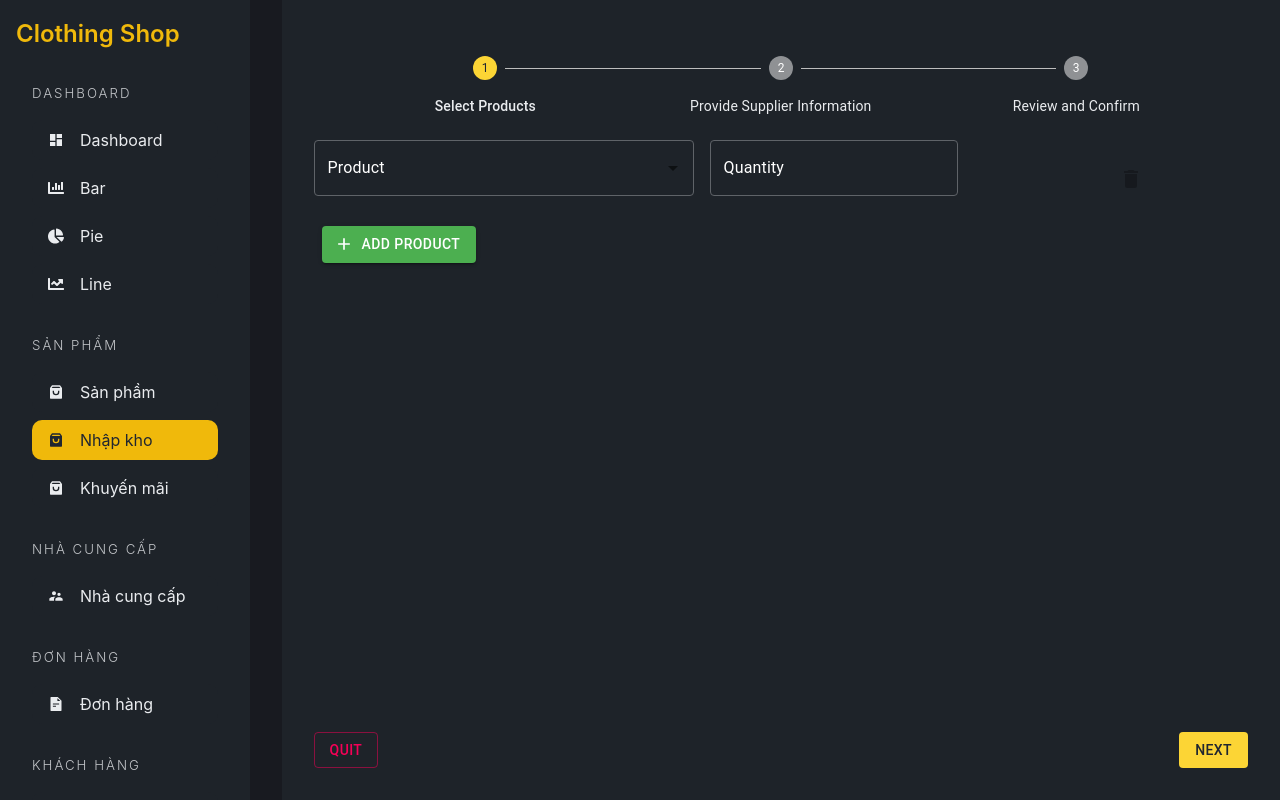
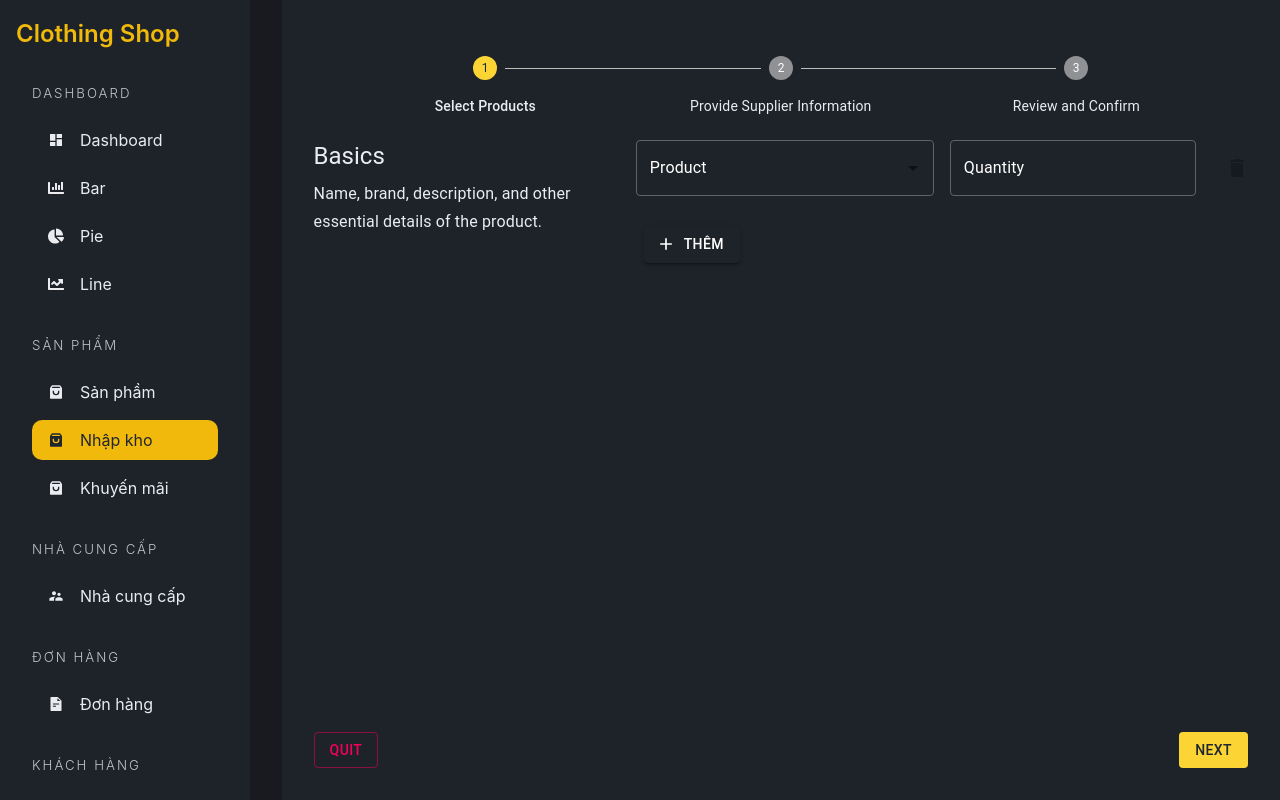
Before and after one commit to bobbibao/e-commerce-dashboard-admin, a React (Vite) app: page /admin/product/stock in a window 1280 px wide. Built offline with nearby package versions, Linux system fonts and the light colour scheme.

Commit message:
Improve ImportProductStoctForm UI

```diff
--- a/src/components/ImportProductStockForm.jsx
+++ b/src/components/ImportProductStockForm.jsx
@@ -1,5 +1,5 @@
-import React, { useState } from "react";
-import { Container, Box, makeStyles, Button, Stepper, Step, StepLabel, Grid, TextField, FormControl, InputLabel, Select, MenuItem, IconButton } from "@material-ui/core";
+import React, { useState, useEffect } from "react";
+import { Container, Box, makeStyles, Button, Typography, Stepper, Step, StepLabel, Grid, TextField, FormControl, InputLabel, Select, MenuItem, IconButton } from "@material-ui/core";
 import { useNavigate } from "react-router-dom";
 import axios from "axios";
 import AddIcon from '@material-ui/icons/Add';
@@ -56,10 +56,11 @@ const useStyles = makeStyles(theme => ({
   },
   addButton: {
     marginLeft: theme.spacing(1),
-    backgroundColor: "rgb(76, 175, 80)",
+    backgroundColor: "inherit",
     color: "#fff",
     '&:hover': {
-      backgroundColor: "rgb(67, 160, 71)"
+      color: "rgb(32, 38, 48)",
+      backgroundColor: "rgb(240, 185, 11) !important"
     }
   },
   deleteButton: {
@@ -71,6 +72,7 @@ const useStyles = makeStyles(theme => ({
     }
   },
   textfield: {
+    width: '100%',
     color: 'white',
     '& .MuiOutlinedInput-root': {
       '& fieldset': {
@@ -93,7 +95,6 @@ const useStyles = makeStyles(theme => ({
   },
   formControl: {
     color: 'white',
-    minWidth: 150,
     marginTop: theme.spacing(2),
     '& .MuiOutlinedInput-root': {
       '& fieldset': {
@@ -126,6 +127,7 @@ export default function ImportProductStockForm() {
   const [activeStep, setActiveStep] = useState(0);
   const [products, setProducts] = useState([{ product: '', quantity: '' }]);
   const [supplier, setSupplier] = useState('');
+  const [supplierDetails, setSupplierDetails] = useState(null);
   const steps = getSteps();
 
   const handleProductChange = (index, event) => {
@@ -143,14 +145,33 @@ export default function ImportProductStockForm() {
     setProducts(newProducts);
   };
 
+  const fetchSupplierDetails = async (supplierName) => {
+    try {
+      const response = await axios.get(`/api/suppliers/${supplierName}`);
+      setSupplierDetails(response.data);
+    } catch (error) {
+      console.error('Error fetching supplier details:', error);
+      setSupplierDetails(null);
+    }
+  };
+
+  const handleSupplierChange = (event, newValue) => {
+    setSupplier(newValue);
+    if (newValue) {
+      fetchSupplierDetails(newValue);
+    } else {
+      setSupplierDetails(null);
+    }
+  };
+
   function getStepContent(stepIndex) {
     switch (stepIndex) {
       case 0:
         return (
           <div>
             {products.map((product, index) => (
-              <Grid container spacing={2} key={index} alignItems="flex-end">
-                <Grid item xs={5}>
+              <Grid container spacing={2} key={index} alignItems="center">
+                <Grid item xs={6}>
                   <Autocomplete
                     options={["product1", "product2", "product3", "product4"]}
                     getOptionLabel={(option) => option}
@@ -178,7 +199,6 @@ export default function ImportProductStockForm() {
                       />
                     )}
                   />
-
                 </Grid>
                 <Grid item xs={5}>
                   <TextField
@@ -197,8 +217,8 @@ export default function ImportProductStockForm() {
                     }}
                   />
                 </Grid>
-                <Grid item xs={2}>
-                  <IconButton style={{padding: "5px"}}
+                <Grid item xs={1}>
+                  <IconButton style={{ padding: "5px" }}
                     className={classes.deleteButton}
                     onClick={() => handleRemoveProduct(index)}
                     disabled={products.length === 1}
@@ -209,23 +229,24 @@ export default function ImportProductStockForm() {
               </Grid>
             ))}
             <Button
-            style={{marginTop: "30px"}}
+              style={{ marginTop: "30px" }}
               variant="contained"
               className={classes.addButton}
               startIcon={<AddIcon />}
               onClick={handleAddProduct}
             >
-              Add Product
+              Thêm
             </Button>
           </div>
         );
       case 1:
         return (
+          <div>
             <Autocomplete
-                  options={["supplier1", "supplier2", "supplier3", "product4"]}
+              options={["supplier1", "supplier2", "supplier3", "supplier4"]}
               getOptionLabel={(option) => option}
               value={supplier}
-                  onChange={(e, newValue) => setSupplier(newValue)}
+              onChange={handleSupplierChange}
               renderInput={(params) => (
                 <TextField
                   {...params}
@@ -248,15 +269,27 @@ export default function ImportProductStockForm() {
                 />
               )}
             />
+            {supplierDetails && (
+              <Box mt={2} style={{marginTop: 10}}>
+                <Typography variant="h6">Supplier Details</Typography>
+                <Typography><strong>Name:</strong> {supplierDetails.name}</Typography>
+                <Typography><strong>Address:</strong> {supplierDetails.address}</Typography>
+                <Typography><strong>Phone:</strong> {supplierDetails.phone}</Typography>
+              </Box>
+            )}
+          </div>
         );
       case 2:
         return (
           <div>
-            <p><strong>Products:</strong></p>
+            <Typography variant="h6">Products</Typography>
+            <ul>
               {products.map((product, index) => (
-              <p key={index}>Product: {product.product}, Quantity: {product.quantity}</p>
+                <li key={index}>{product.product} - {product.quantity}</li>
               ))}
-            <p><strong>Supplier:</strong> {supplier}</p>
+            </ul>
+            <Typography variant="h6">Supplier</Typography>
+            <Typography>{supplier}</Typography>
           </div>
         );
       default:
@@ -276,6 +309,7 @@ export default function ImportProductStockForm() {
     setActiveStep(0);
     setProducts([{ product: '', quantity: '' }]);
     setSupplier('');
+    setSupplierDetails(null);
   };
 
   const handleQuit = () => {
@@ -293,6 +327,7 @@ export default function ImportProductStockForm() {
     }
   };
 
+
   return (
     <Container maxWidth="lg" className={classes.root} style={{ padding: "2rem", height: "100vh", }}>
       <div className={classes.root}>
@@ -305,7 +340,20 @@ export default function ImportProductStockForm() {
         </Stepper>
       </div>
       <Box className={classes.content}>
+      <Grid container spacing={4}>
+        <Grid item  xs={4}>
+          <Box>
+            <Typography variant="h5" className={classes.title} gutterBottom>Basics</Typography>
+            <Typography variant="subtitle1">Name, brand, description, and other essential details of the product.</Typography>
+          </Box>
+        </Grid>
+        <Grid container item xs={8} style={{ color: "rgb(234, 236, 239)" }}>
+          <Grid item xs={12}>
           {getStepContent(activeStep)}
+          </Grid>
+        </Grid>
+      </Grid>
+
       </Box>
 
       <Grid container style={{ marginTop: '2em', width: "100%" }}>
```
Lines whose indentation alone changed are shown as unchanged.
